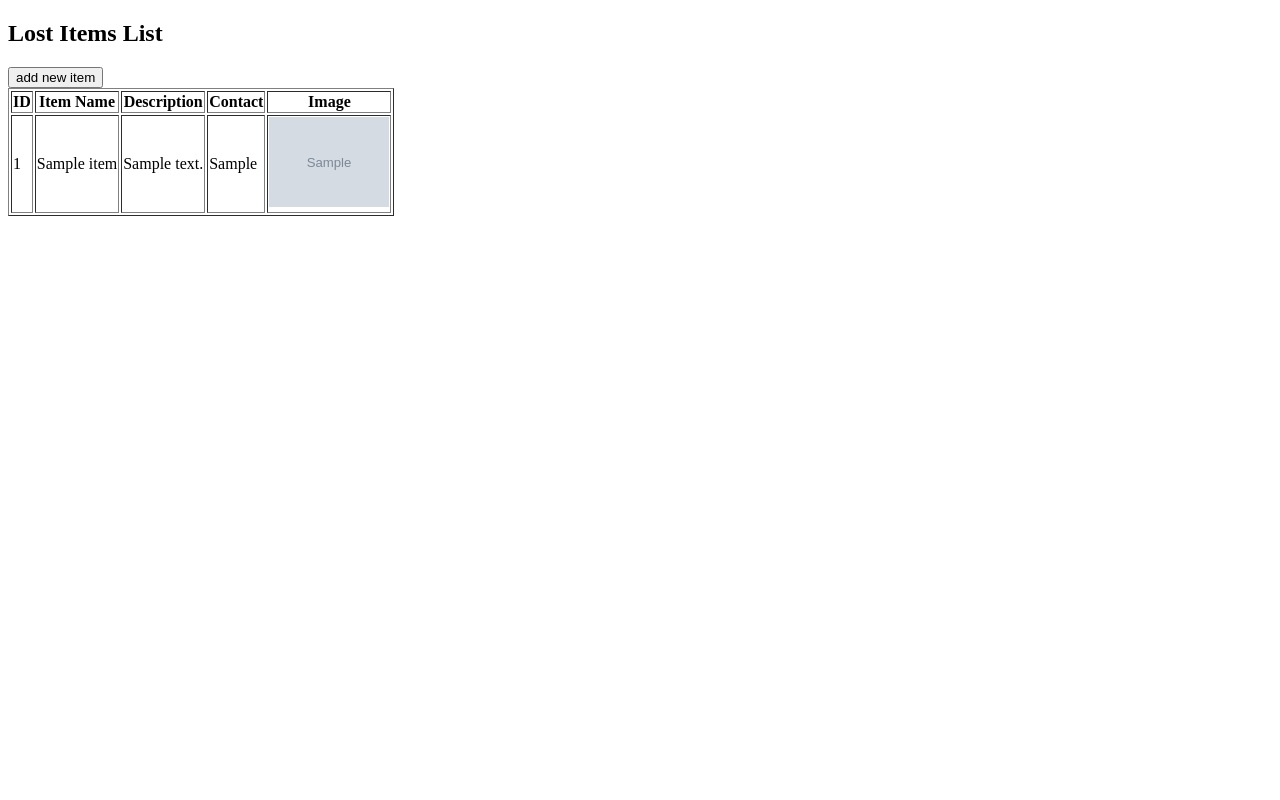
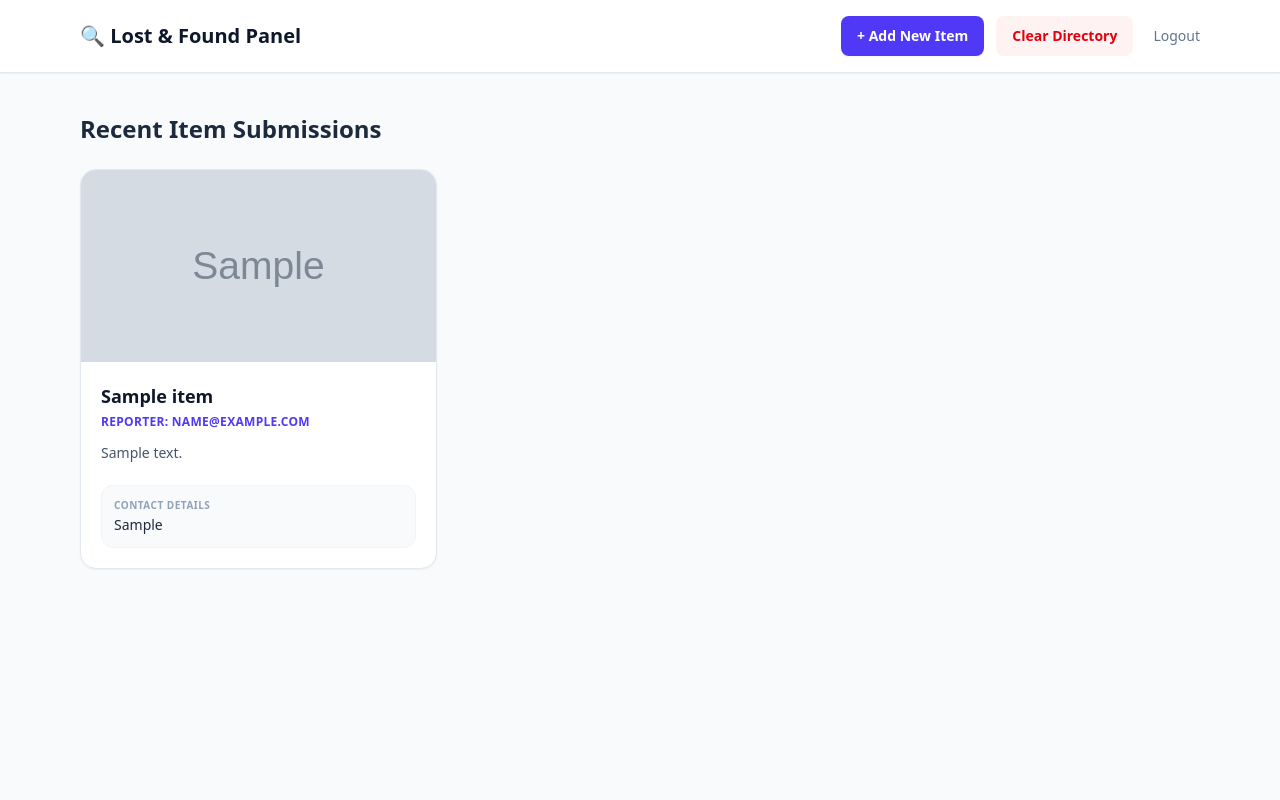
Before and after one commit to lakshmi12854/lost_found, a Flask app: page /items in a window 1280 px wide. Run offline with Flask 3, Linux system fonts and the light colour scheme; the visitor is signed in with stand-in values (Sample User, id 1); tables that the repository leaves empty hold one stand-in row (values such as "Sample post"); grey boxes marked "Sample" are stand-in pictures.

Commit message:
Update items.html

```diff
--- a/templates/items.html
+++ b/templates/items.html
@@ -1,39 +1,71 @@
 <!DOCTYPE html>
-<html>
+<html lang="en">
 <head>
-    <title>All Items</title>
+    <meta charset="UTF-8">
+    <meta name="viewport" content="width=device-width, initial-scale=1.0">
+    <title>Items Gallery | Lost & Found</title>
+    <script src="https://cdn.jsdelivr.net/npm/@tailwindcss/browser@4"></script>
 </head>
-<body>
+<body class="bg-slate-50 min-h-screen font-sans">
 
-<h2>Lost Items List</h2>
+    <header class="bg-white border-b border-slate-200 sticky top-0 z-10 shadow-xs">
+        <div class="max-w-6xl mx-auto px-4 py-4 flex flex-col sm:flex-row justify-between items-center gap-4">
+            <h1 class="text-xl font-extrabold text-slate-900">🔍 Lost & Found Panel</h1>
+            <div class="flex items-center gap-3">
+                <a href="/add_item" class="bg-indigo-600 hover:bg-indigo-700 text-white font-bold text-sm px-4 py-2.5 rounded-lg transition shadow-xs">
+                    + Add New Item
+                </a>
+                <a href="/delete_all" onclick="return confirm('Are you sure you want to delete all items?');" class="bg-red-50 hover:bg-red-100 text-red-600 text-sm font-semibold px-4 py-2.5 rounded-lg transition">
+                    Clear Directory
+                </a>
+                <a href="/logout" class="text-slate-500 hover:text-slate-800 text-sm font-medium ml-2">Logout</a>
+            </div>
+        </div>
+    </header>
 
-<table border="1">
-<tr>
-    <th>ID</th>
-    <th>Item Name</th>
-    <th>Description</th>
-    <th>Contact</th>
-    <th>Image</th>
-</tr>
+    <main class="max-w-6xl mx-auto px-4 py-10">
+        <h2 class="text-2xl font-bold text-slate-800 mb-6">Recent Item Submissions</h2>
 
-{% for item in items %}
-<tr>
-    <td>{{ item[0] }}</td>
-    <td>{{ item[1] }}</td>
-    <td>{{ item[2] }}</td>
-    <td>{{ item[3] }}</td>
-    <td>
-        {% if item[4] %}
-            <img src="{{ url_for('uploaded_file', filename=item[4]) }}" width="120">
-            {% else %}
-            <p>no items available</p>
+        {% if not items %}
+        <div class="bg-white border border-dashed border-slate-300 rounded-2xl p-12 text-center max-w-md mx-auto mt-10">
+            <span class="text-4xl block mb-3">📦</span>
+            <p class="text-slate-800 font-bold text-lg">No Items Reported Yet</p>
+            <p class="text-slate-500 text-sm mt-1 mb-5">Be the first to submit a matching claim to test the database.</p>
+            <a href="/add_item" class="text-indigo-600 font-bold hover:underline text-sm">+ Post Now</a>
+        </div>
+        {% else %}
+
+        <div class="grid sm:grid-cols-2 lg:grid-cols-3 gap-6">
+            {% for item in items %}
+            <div class="bg-white border border-slate-200 rounded-2xl overflow-hidden shadow-xs flex flex-col justify-between">
+                <div>
+                    {% if item[4] %}
+                    <img src="/uploads/{{ item[4] }}" alt="Item Image" class="w-full h-48 object-cover">
+                    {% else %}
+                    <div class="w-full h-48 bg-slate-100 flex items-center justify-center text-slate-400">
+                        <span class="text-sm font-medium">📷 No Image Provided</span>
+                    </div>
+                    {% endif %}
+
+                    <div class="p-5">
+                        <h3 class="text-lg font-bold text-slate-900 line-clamp-1 mb-1">{{ item[1] }}</h3>
+                        <p class="text-xs font-semibold text-indigo-600 tracking-wide uppercase mb-3">Reporter: {{ item[5] }}</p>
+                        <p class="text-sm text-slate-600 line-clamp-3 leading-relaxed">{{ item[2] }}</p>
+                    </div>
+                </div>
+
+                <div class="p-5 pt-0 mt-auto">
+                    <div class="bg-slate-50 p-3 rounded-xl border border-slate-100">
+                        <span class="block text-[10px] text-slate-400 font-bold uppercase tracking-wider">Contact Details</span>
+                        <span class="text-sm font-medium text-slate-800 line-clamp-1 mt-0.5">{{ item[3] }}</span>
+                    </div>
+                </div>
+            </div>
+            {% endfor %}
+        </div>
+
         {% endif %}
-    </td>
-</tr>
-{% endfor %}
-<a href="/add_item">
-<button type="button">add new item</button></a>
-</table>
+    </main>
 
 </body>
 </html>
```
